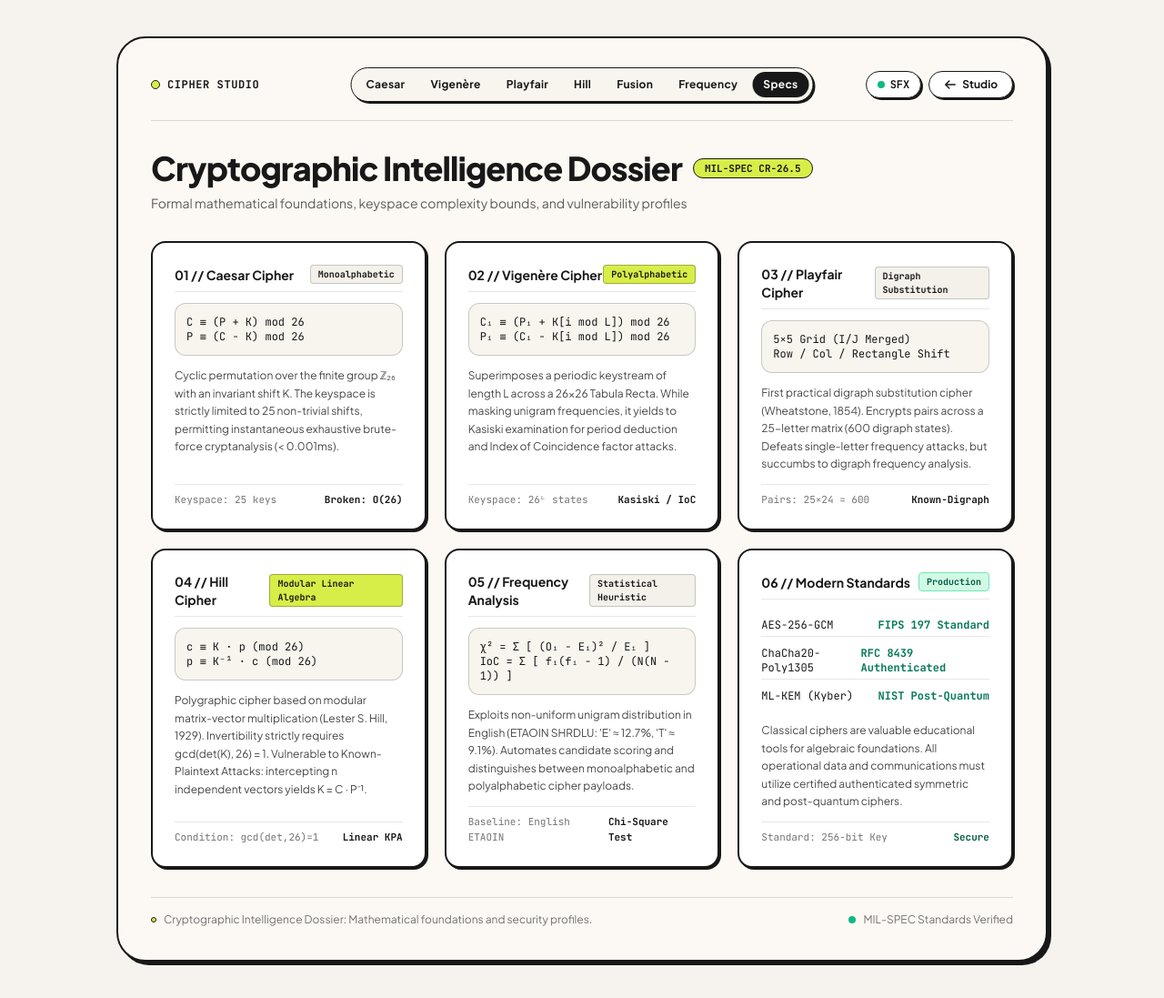
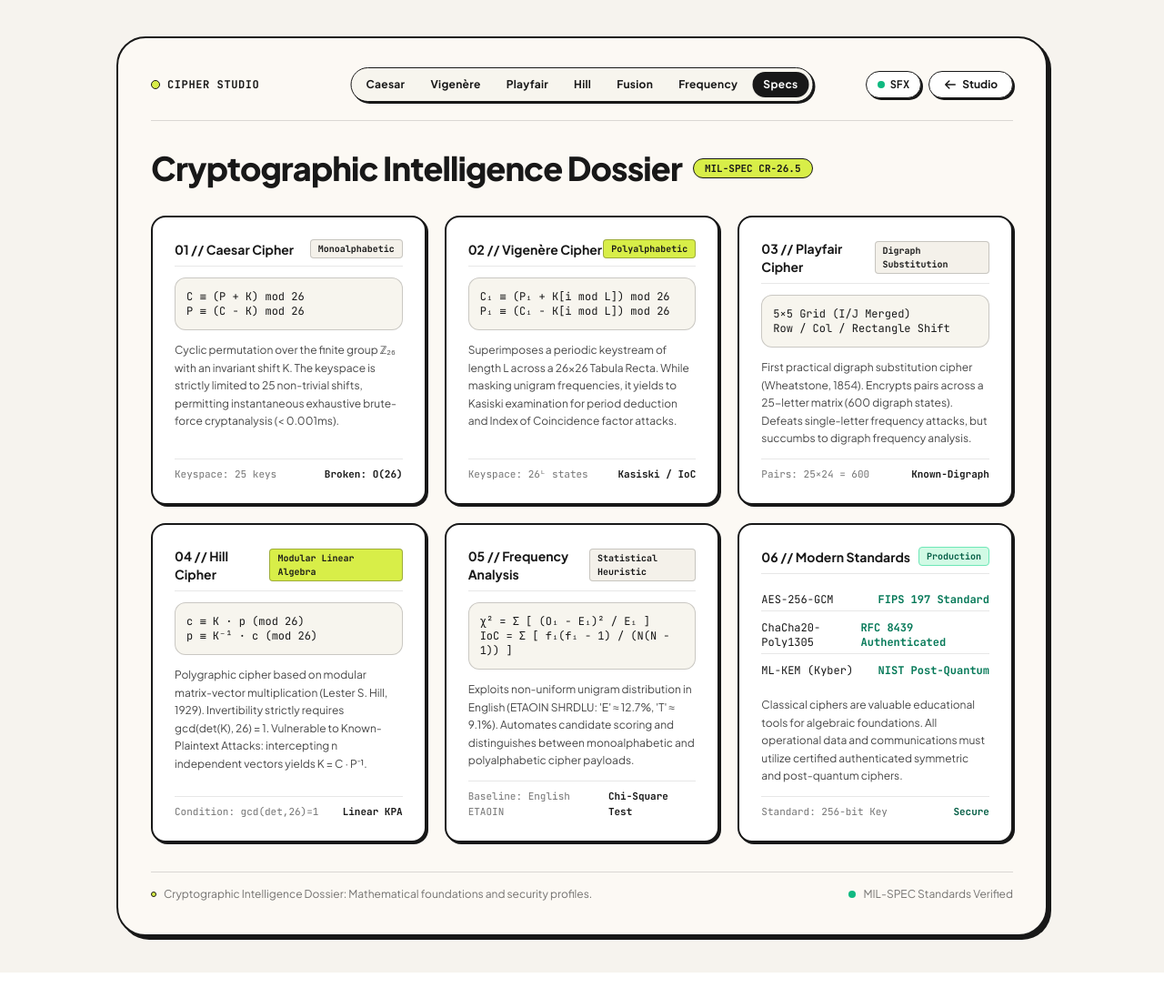
Before and after one commit to skeleton47/caesar-cipher-workstation, a Flask app: page /about in a window 1280 px wide. Shown: the whole page at 91% size. After the commit the page ends 1069 px from the top, so only its background shows below. Run offline with Flask 3, Linux system fonts and the light colour scheme; some libraries are stand-ins or nearby versions.

Commit message:
style: remove unnecessary subtitles in Frequency and About specs headers

```diff
--- a/about.html
+++ b/about.html
@@ -93,9 +93,6 @@
                     MIL-SPEC CR-26.5
                 </span>
             </div>
-            <p class="text-xs sm:text-sm text-charcoal/70">
-                Formal mathematical foundations, keyspace complexity bounds, and vulnerability profiles
-            </p>
         </div>
 
         <!-- 3. BENTO DOSSIER GRID (6 CARDS) -->
--- a/frequency.html
+++ b/frequency.html
@@ -100,7 +100,6 @@
         <div class="flex flex-col sm:flex-row sm:items-center justify-between gap-3 pb-1">
             <div class="flex flex-col gap-1">
                 <h1 class="text-3xl sm:text-4xl font-extrabold tracking-tight text-charcoal">Frequency Analysis Studio</h1>
-                <p class="text-xs sm:text-sm text-charcoal/70">High-precision letter distribution cryptanalysis against standard English ETAOIN SHRDLU baseline</p>
             </div>
             <div class="flex items-center gap-2">
                 <span id="active-stat-badge" class="px-3 py-1 rounded-full border border-charcoal bg-cream-light font-mono text-xs font-bold text-charcoal shadow-brutal-sm">
--- a/templates/about.html
+++ b/templates/about.html
@@ -93,9 +93,6 @@
                     MIL-SPEC CR-26.5
                 </span>
             </div>
-            <p class="text-xs sm:text-sm text-charcoal/70">
-                Formal mathematical foundations, keyspace complexity bounds, and vulnerability profiles
-            </p>
         </div>
 
         <!-- 3. BENTO DOSSIER GRID (6 CARDS) -->
--- a/templates/frequency.html
+++ b/templates/frequency.html
@@ -100,7 +100,6 @@
         <div class="flex flex-col sm:flex-row sm:items-center justify-between gap-3 pb-1">
             <div class="flex flex-col gap-1">
                 <h1 class="text-3xl sm:text-4xl font-extrabold tracking-tight text-charcoal">Frequency Analysis Studio</h1>
-                <p class="text-xs sm:text-sm text-charcoal/70">High-precision letter distribution cryptanalysis against standard English ETAOIN SHRDLU baseline</p>
             </div>
             <div class="flex items-center gap-2">
                 <span id="active-stat-badge" class="px-3 py-1 rounded-full border border-charcoal bg-cream-light font-mono text-xs font-bold text-charcoal shadow-brutal-sm">
```
